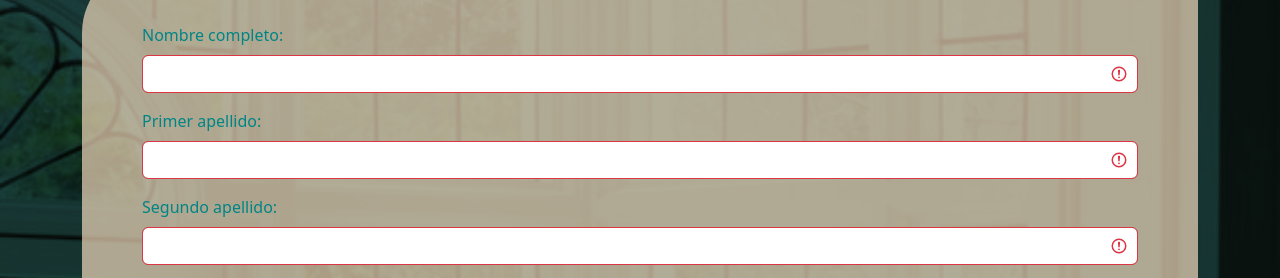
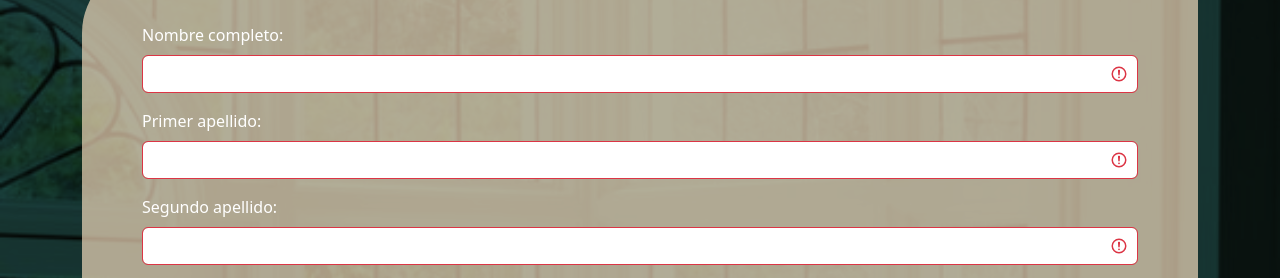
Before and after one commit to leinadatserga/PreEntrega2_Agresta, a website: page pages/afiliacion.html in a window 1280 px wide. Shown: the part 397-675 px from the top of the page. Drawn offline with nearby package versions, Linux system fonts and the light colour scheme.

Commit message:
Ajuste formulario afiliación

```diff
--- a/scss/styles.scss
+++ b/scss/styles.scss
@@ -159,6 +159,7 @@ main {
         background-color: $fondo5;
         padding: 60px;
         border-radius: 70px 5px;
+        color: $color5;
     }
 }
 .agenda-main {
```
Also changed, not shown: css/styles.css, 1 other file.
